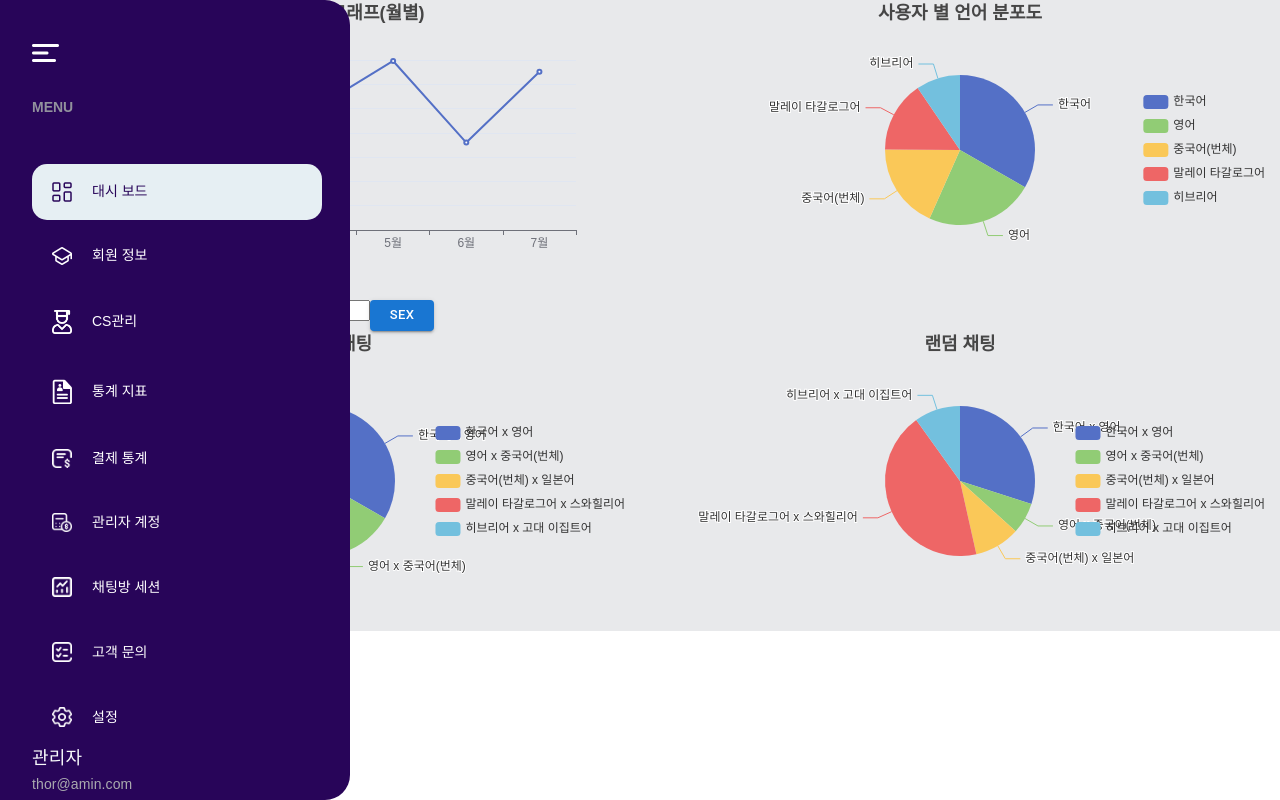
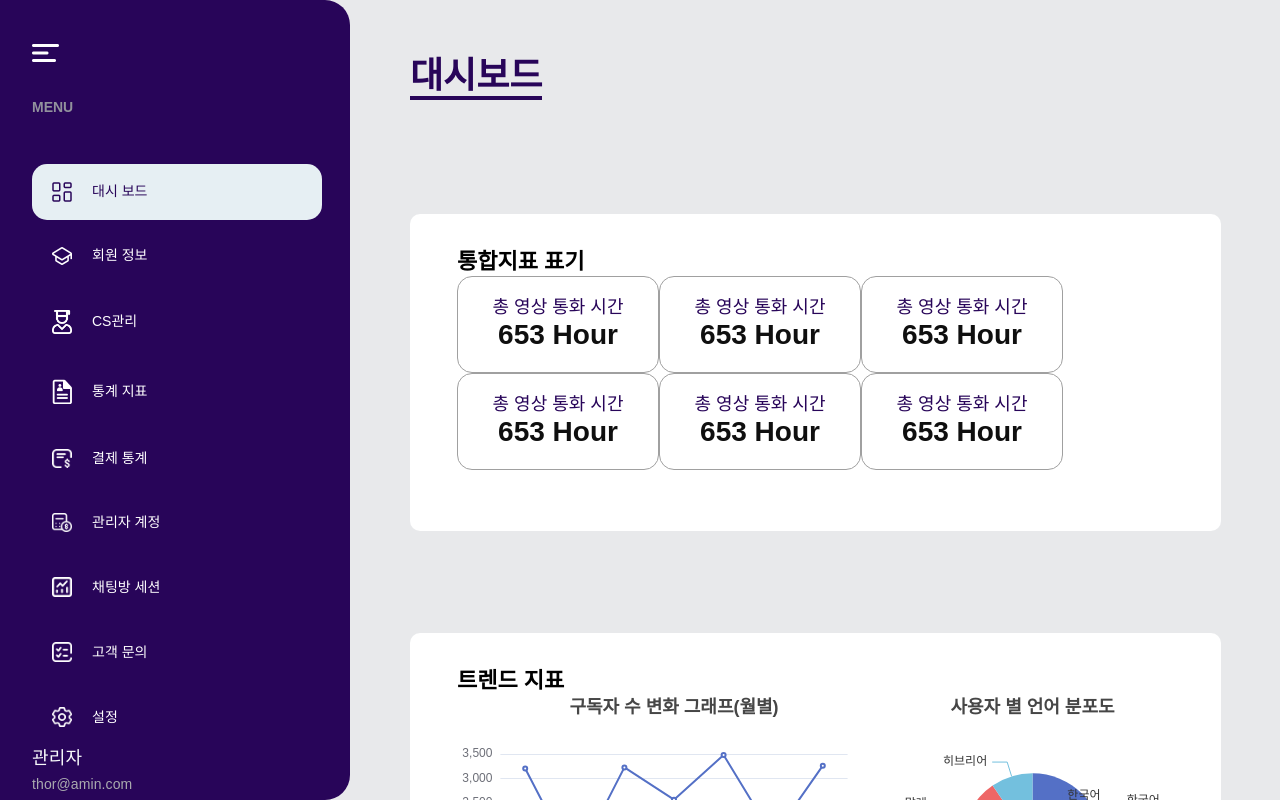
Before and after one commit to seonghojung/polyglp, a React (Create React App) app in the folder src/frontend/: page /dashboard in a window 1280 px wide. Shown: the top 800 px of the page. Built offline with nearby package versions, Linux system fonts and the light colour scheme; no server answers; a web font is replaced by a local one.

Commit message:
대시보드. 작업중

```diff
--- a/src/frontend/src/pages/components/Template.tsx
+++ b/src/frontend/src/pages/components/Template.tsx
@@ -1,17 +1,17 @@
 import styled from "styled-components";
 
-const Container = styled.div`
+export const Container = styled.div`
   padding: 54px 59px 59px 410px;
   max-width: 1448px;
   margin: 0 auto;
   min-height: calc(100vh - 116px);
 `;
 
-const Header = styled.div`
+export const Header = styled.div`
   padding-bottom: 15px;
 `;
 
-const Title = styled.span`
+export const Title = styled.span`
   font-size: 36px;
   font-weight: 600;
   color: #280559;
--- a/src/frontend/src/pages/dashboard/SubscribedUserChart.tsx
+++ b/src/frontend/src/pages/dashboard/SubscribedUserChart.tsx
@@ -54,7 +54,7 @@ const SubscribedUserChart = ({ startDate, endDate }: { startDate: string; endDat
           />
         </div>
         <Button size="small" variant="contained">
-          sex
+          설정
         </Button>
       </div>
     </div>
--- a/src/frontend/src/pages/dashboard/page.tsx
+++ b/src/frontend/src/pages/dashboard/page.tsx
@@ -7,10 +7,59 @@ import "react-datepicker/dist/react-datepicker.css";
 
 import SubscribedUserChart from "./SubscribedUserChart";
 import { languageOption, BusinessOption, RandomOption } from "./chartOptions";
+import styled from "styled-components";
+import { Container, Header, Title } from "../components/Template";
 
-export type EChartsOption = echarts.ComposeOption<
-  GridComponentOption | LineSeriesOption | TitleComponentOption | TooltipComponentOption | LegendComponentOption | PieSeriesOption
->;
+const Wrap = styled.div`
+  /* width: 89.108%; */
+
+  margin-top: 102px;
+  /* height: calc(100vh - 273px); */
+  background-color: #fff;
+  border-radius: 10px;
+`;
+
+const Inner = styled.div`
+  padding: 35px 47px 61px 47px;
+`;
+
+const Subtitle = styled.p`
+  font-size: 22px;
+  font-weight: 600;
+`;
+
+const TotalCountWrap = styled.div`
+  display: flex;
+  /* flex-direction: row; */
+`;
+
+const BorderWrap = styled.div`
+  padding: 20px 0;
+  min-width: 200px;
+  max-width: 423px;
+  display: flex;
+  flex-direction: column;
+  align-items: center;
+  justify-content: center;
+  border-radius: 15px;
+  border: solid 1px #a0a0a0;
+  background-color: transparent;
+`;
+const BorderTitle = styled.div`
+  font-size: 18px;
+  font-weight: 500;
+  /* text-align: center; */
+  color: #280559;
+`;
+
+const BorderDescription = styled.div`
+  font-size: 28px;
+  font-weight: bold;
+  /* text-align: center; */
+  color: #0f0f0f;
+`;
+
+export type EChartsOption = echarts.ComposeOption<GridComponentOption | LineSeriesOption | TitleComponentOption | TooltipComponentOption | LegendComponentOption | PieSeriesOption>;
 export default function DashBoardPage() {
   // 아트보드 : 0. 대시보드
   // WBS : 대시보드
@@ -20,7 +69,48 @@ export default function DashBoardPage() {
   const endDate = "2024-03-22T00:00:00.591Z";
 
   return (
-    <div>
+    <Container>
+      <Header>
+        <Title>대시보드</Title>
+      </Header>
+
+      <Wrap>
+        <Inner>
+          <Subtitle>통합지표 표기</Subtitle>
+          <TotalCountWrap>
+            <BorderWrap>
+              <BorderTitle>총 영상 통화 시간</BorderTitle>
+              <BorderDescription>653 Hour</BorderDescription>
+            </BorderWrap>
+            <BorderWrap>
+              <BorderTitle>총 영상 통화 시간</BorderTitle>
+              <BorderDescription>653 Hour</BorderDescription>
+            </BorderWrap>
+            <BorderWrap>
+              <BorderTitle>총 영상 통화 시간</BorderTitle>
+              <BorderDescription>653 Hour</BorderDescription>
+            </BorderWrap>
+          </TotalCountWrap>
+          <TotalCountWrap>
+            <BorderWrap>
+              <BorderTitle>총 영상 통화 시간</BorderTitle>
+              <BorderDescription>653 Hour</BorderDescription>
+            </BorderWrap>
+            <BorderWrap>
+              <BorderTitle>총 영상 통화 시간</BorderTitle>
+              <BorderDescription>653 Hour</BorderDescription>
+            </BorderWrap>
+            <BorderWrap>
+              <BorderTitle>총 영상 통화 시간</BorderTitle>
+              <BorderDescription>653 Hour</BorderDescription>
+            </BorderWrap>
+          </TotalCountWrap>
+        </Inner>
+      </Wrap>
+
+      <Wrap>
+        <Inner>
+          <Subtitle>트렌드 지표</Subtitle>
           <div style={{ display: "flex" }}>
             <div style={{ flex: 1 }}>
               <SubscribedUserChart startDate={startDate} endDate={endDate} />
@@ -29,6 +119,12 @@ export default function DashBoardPage() {
               <EChartsReact option={languageOption} opts={{ renderer: "canvas", width: "auto", height: "auto" }} />
             </div>
           </div>
+        </Inner>
+      </Wrap>
+
+      <Wrap>
+        <Inner>
+          <Subtitle>연어 별 매칭 통계</Subtitle>
           <div style={{ display: "flex" }}>
             <div style={{ flex: 1 }}>
               <EChartsReact option={BusinessOption} opts={{ renderer: "canvas", width: "auto", height: "auto" }} />
@@ -37,6 +133,14 @@ export default function DashBoardPage() {
               <EChartsReact option={RandomOption} opts={{ renderer: "canvas", width: "auto", height: "auto" }} />
             </div>
           </div>
+
+          <div>
+            <Subtitle>APP 통계</Subtitle>
+
+            <div>대충하단내용들어갈것들</div>
           </div>
+        </Inner>
+      </Wrap>
+    </Container>
   );
 }
--- a/src/frontend/src/pages/payment/TableHeader.tsx
+++ b/src/frontend/src/pages/payment/TableHeader.tsx
@@ -1,8 +1,8 @@
-import Box from '@mui/material/Box';
-import { Dispatch, SetStateAction, useState } from 'react';
-import styled from 'styled-components';
-import SortBtn from '../../components/SortBtn';
-import { Button, FormControl, TextField } from '@mui/material';
+import Box from "@mui/material/Box";
+import { Dispatch, SetStateAction, useState } from "react";
+import styled from "styled-components";
+import SortBtn from "../../components/SortBtn";
+import { Button, FormControl, TextField } from "@mui/material";
 
 const CountWrap = styled.div`
   display: flex;
@@ -27,11 +27,6 @@ const CountValue = styled.div`
   color: #0f0f0f;
 `;
 
-const CountTotal = styled(CountTitle)`
-  display: flex;
-  align-items: center;
-`;
-
 const Form = styled.form``;
 
 const FormControlWrap = styled(FormControl)`
@@ -44,16 +39,14 @@ const FormControlWrap = styled(FormControl)`
 `;
 
 const TextFieldWrap = styled(TextField)`
-  /* width: 300px; */
-  /* max-width: 50%; */
   font-size: 20px;
 `;
 
 // SortBtn의 케이스 선언
-type ActiveButton = 'paidUser' | 'nonPayingUser' | 'all' | null;
+type ActiveButton = "paidUser" | "nonPayingUser" | "all" | null;
 
 const TableHeader = ({ setNoticeList }: { setNoticeList: Dispatch<SetStateAction<any[]>> }) => {
-  const [activeButton, setActiveButton] = useState<ActiveButton>('paidUser');
+  const [activeButton, setActiveButton] = useState<ActiveButton>("paidUser");
 
   const handleClick = (type: ActiveButton) => {
     setActiveButton(type);
@@ -67,35 +60,33 @@ const TableHeader = ({ setNoticeList }: { setNoticeList: Dispatch<SetStateAction
         py: 4,
         rowGap: 2,
         columnGap: 4,
-        display: 'flex',
-        flexWrap: 'wrap',
-        alignItems: 'flex-start',
+        display: "flex",
+        alignItems: "flex-start",
+        justifyContent: "space-between",
       }}
     >
       {/* TODO: Submit */}
-      <Box sx={{ display: 'flex' }}>
-        <div style={{ display: 'flex' }}>
-          <CountTotal>결제 정보 요약:</CountTotal>
-          <div style={{ marginLeft: '20px' }}>
+      <div style={{ display: "flex" }}>
+        <div style={{ marginLeft: "20px" }}>
           <ReportCount state="pending" count={value} />
           <ReportCount state="complete" count={value} />
         </div>
       </div>
-        <Box sx={{ display: 'flex', flexDirection: 'column', gap: '20px', marginLeft: '80px' }}>
+      <Box sx={{ display: "flex", flexDirection: "column", gap: "20px", marginLeft: "80px" }}>
         <Form>
           <FormControlWrap
             sx={{
-                '& .MuiTextField-root': { width: '300px' },
+              "& .MuiTextField-root": { width: "300px" },
             }}
           >
             <TextFieldWrap label="검색" placeholder="닉네임, 이메일 주소로 검색" variant="outlined" size="medium" />
             <Button
               sx={{
-                  width: '120px',
-                  height: '48px',
-                  marginLeft: '20px',
-                  backgroundColor: '#232D82',
-                  ':hover': { backgroundColor: '#1b2264' },
+                width: "120px",
+                height: "48px",
+                marginLeft: "20px",
+                backgroundColor: "#232D82",
+                ":hover": { backgroundColor: "#1b2264" },
               }}
               type="button"
               variant="contained"
@@ -106,22 +97,11 @@ const TableHeader = ({ setNoticeList }: { setNoticeList: Dispatch<SetStateAction
           </FormControlWrap>
         </Form>
 
-          <div style={{ display: 'flex', gap: '20px' }}>
-            <SortBtn
-              activeButton={activeButton}
-              type="paidUser"
-              text="결제 유저만"
-              handler={() => handleClick('paidUser')}
-            />
-            <SortBtn
-              activeButton={activeButton}
-              type="nonPayingUser"
-              text="비결제 구독자만"
-              handler={() => handleClick('nonPayingUser')}
-            />
-            <SortBtn activeButton={activeButton} type="all" text="전체 보기" handler={() => handleClick('all')} />
+        <div style={{ display: "flex", gap: "20px" }}>
+          <SortBtn activeButton={activeButton} type="paidUser" text="결제 유저만" handler={() => handleClick("paidUser")} />
+          <SortBtn activeButton={activeButton} type="nonPayingUser" text="비결제 구독자만" handler={() => handleClick("nonPayingUser")} />
+          <SortBtn activeButton={activeButton} type="all" text="전체 보기" handler={() => handleClick("all")} />
         </div>
-        </Box>
       </Box>
     </Box>
   );
@@ -132,12 +112,12 @@ export default TableHeader;
 //components
 
 interface ReportCount {
-  state: 'pending' | 'complete';
+  state: "pending" | "complete";
   count: string;
 }
 
 const ReportCount = ({ state, count }: ReportCount) => {
-  const text = state === 'pending' ? '미처리' : '처리';
+  const text = state === "pending" ? "미처리" : "처리";
   return (
     <CountWrap>
       <CountTitle>신고 건수({text})</CountTitle>
```
Lines whose indentation alone changed are shown as unchanged.
